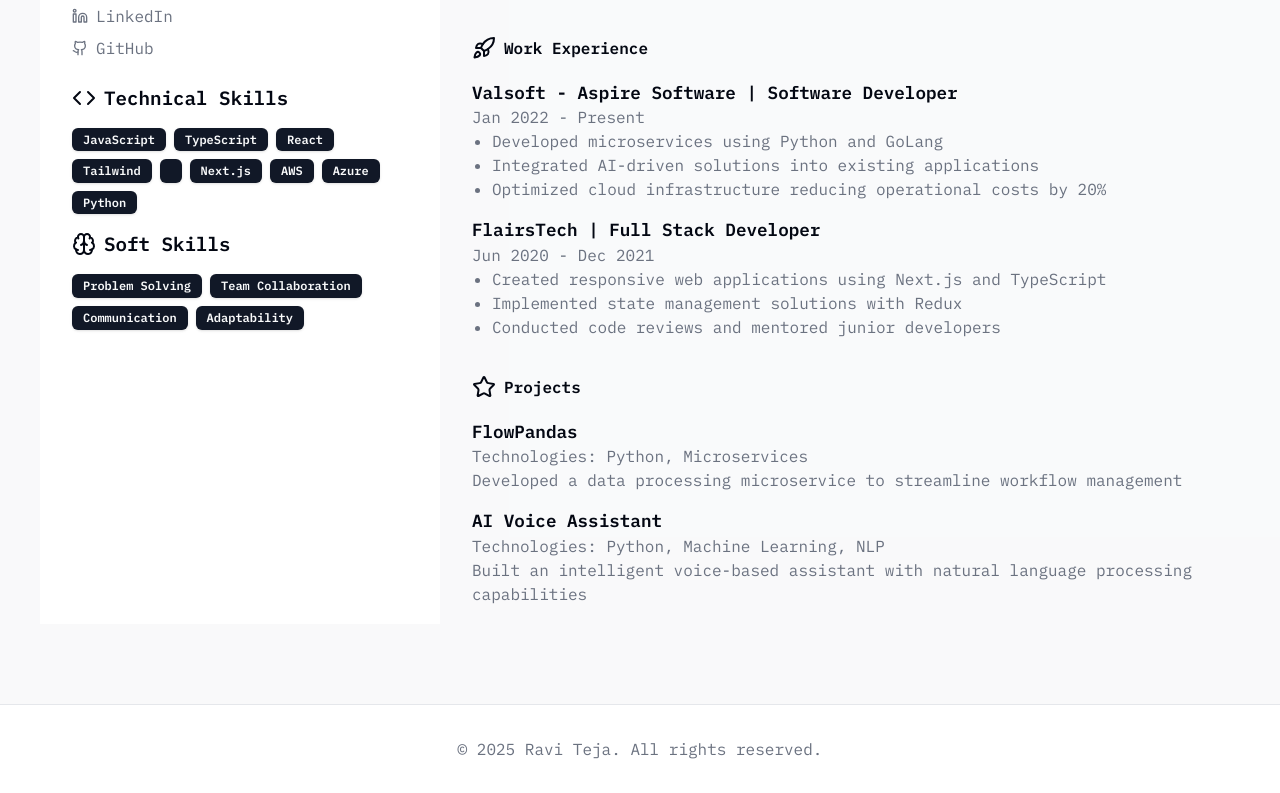
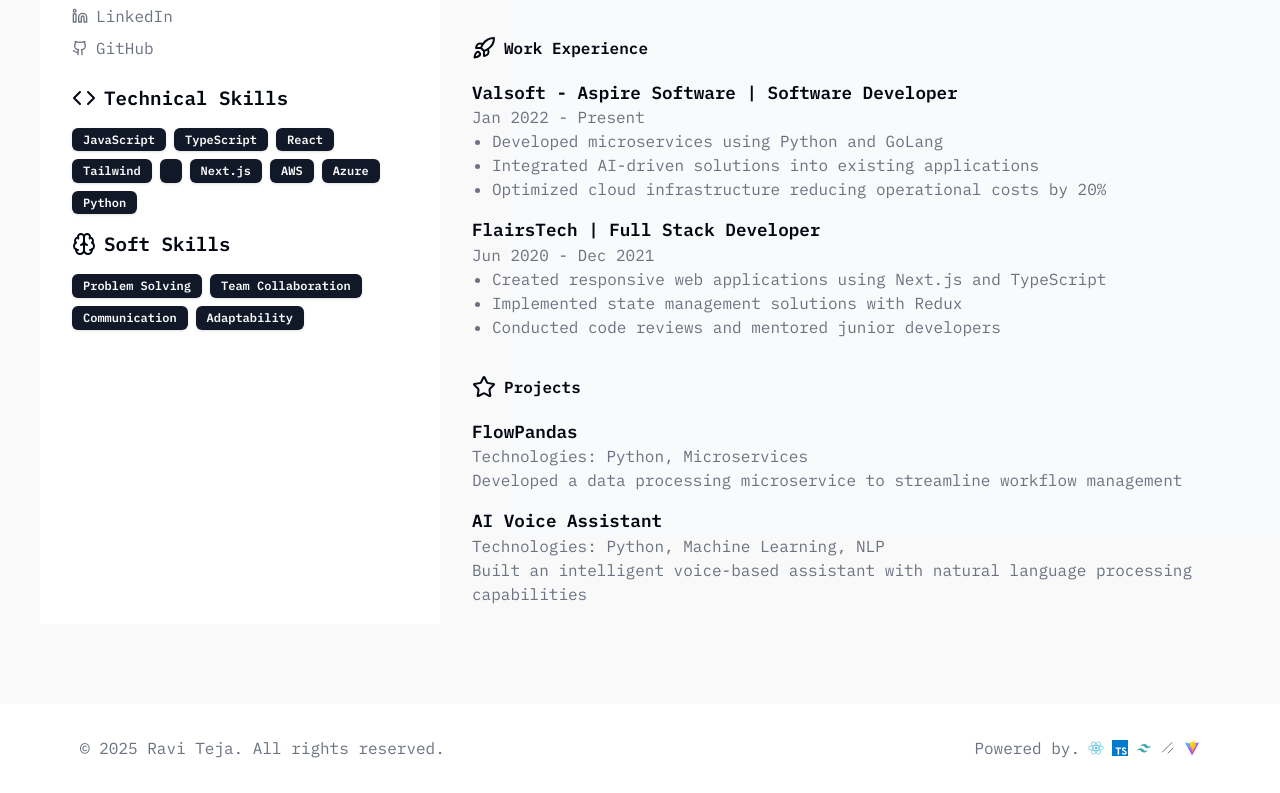
Before and after one commit to RaviTejaLadi/ravitejal, a React (Vite) app: page / in a window 1280 px wide. Shown: the part 2766-3559 px from the top of the page. Built offline with nearby package versions, Linux system fonts and the light colour scheme.

Commit message:
feat: add ScrollTop component for smooth scrolling and update Footer layout

```diff
--- a/src/App.tsx
+++ b/src/App.tsx
@@ -4,6 +4,7 @@
 import AboutSection from './pages/AboutSection';
 import ResumeSection from './pages/ResumeSection';
 import TechnologiesSection from './pages/TechnologiesSection';
+import ScrollTop from './components/ui/ScrollTop';
 
 function App() {
   return (
@@ -14,6 +15,7 @@
       <ProjectsSection />
       <ResumeSection />
       <Footer />
+      <ScrollTop />
     </div>
   );
 }
--- /dev/null
+++ b/src/components/ui/ScrollTop.tsx
@@ -0,0 +1,39 @@
+import { useEffect, useState } from 'react';
+import { Button } from './button';
+import { ArrowUp } from 'lucide-react';
+
+const ScrollTop = () => {
+  const [show, setShow] = useState(false);
+
+  useEffect(() => {
+    const handleWindowScroll = () => {
+      if (window.scrollY > 50) setShow(true);
+      else setShow(false);
+    };
+
+    window.addEventListener('scroll', handleWindowScroll);
+    return () => window.removeEventListener('scroll', handleWindowScroll);
+  }, []);
+
+  const handleScrollTop = () => {
+    window.scrollTo({ top: 0 });
+  };
+
+  return (
+    <div
+      className={`fixed bottom-8 right-8 hidden flex-col gap-3 ${show ? 'md:flex' : 'md:hidden'}`}
+    >
+      <Button
+        aria-label="Scroll To Top"
+        onClick={handleScrollTop}
+        className="rounded-full bg-primary p-2 text-muted-foreground  transition-colors duration-200"
+        variant={'ghost'}
+        size="icon"
+      >
+        <ArrowUp className="size-4" />
+      </Button>
+    </div>
+  );
+};
+
+export default ScrollTop;
--- a/src/index.css
+++ b/src/index.css
@@ -3,7 +3,7 @@
 @tailwind components;
 @tailwind utilities;
 
-body {
+*{
   scroll-behavior: smooth;
 }
 
--- a/src/layout/Footer.tsx
+++ b/src/layout/Footer.tsx
@@ -1,8 +1,22 @@
+import { React, SchadCn, Tailwind, TypeScript, Vite } from '@/assets/technologies';
+
 const Footer = () => {
   return (
-    <footer className="py-8 px-4 border-t">
-      <div className="container mx-auto text-center text-muted-foreground">
+    <footer className=" flex items-center justify-between py-8 px-4 md:px-10 lg:px-20 ">
+      <div className="text-muted-foreground">
         <p>© 2025 Ravi Teja. All rights reserved.</p>
+      </div>
+      <div className="text-muted-foreground">
+        <p className="flex gap-2">
+          Powered by.
+          <div className="flex gap-2 items-center">
+            <React className="size-4" />
+            <TypeScript className="size-4" />
+            <Tailwind className="size-4" />
+            <SchadCn className="size-4" />
+            <Vite className="size-4" />
+          </div>
+        </p>
       </div>
     </footer>
   );
```
